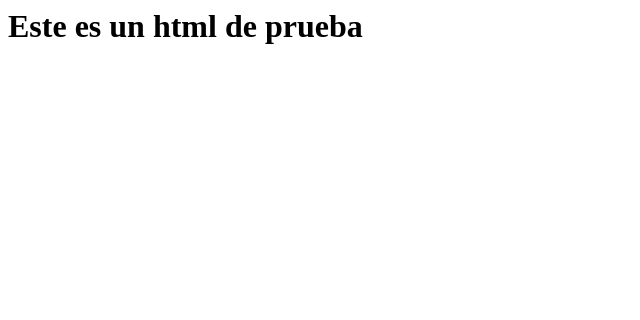
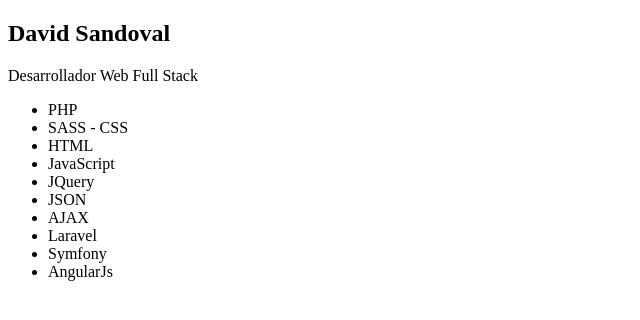
Before and after one commit to dag621/DavidSandoval, a plain HTML site: page index.html in a window 1280 px wide. Shown: the whole page, without its empty margins (0-640 px from the left). Drawn offline with Linux system fonts and the light colour scheme.

Commit message:
Prueba de cargar 1

```diff
--- a/index.html
+++ b/index.html
@@ -1 +1,27 @@
-<h1> Este es un html de prueba</h1>
+<!DOCTYPE html>
+<html>
+<head>
+	<meta charset="utf-8">
+	<meta http-equiv="X-UA-Compatible" content="IE=edge">
+	<title></title>
+	<link rel="stylesheet" href="">
+</head>
+<body>
+	<section>
+		<h1>David Sandoval</h1>
+		<p>Desarrollador Web Full Stack</p>
+		<ul>
+			<li>PHP</li>
+			<li>SASS - CSS</li>
+			<li>HTML</li>
+			<li>JavaScript</li>
+			<li>JQuery</li>
+			<li>JSON</li>
+			<li>AJAX</li>
+			<li>Laravel</li>
+			<li>Symfony</li>
+			<li>AngularJs</li>
+		</ul>
+	</section>
+</body>
+</html>
```
